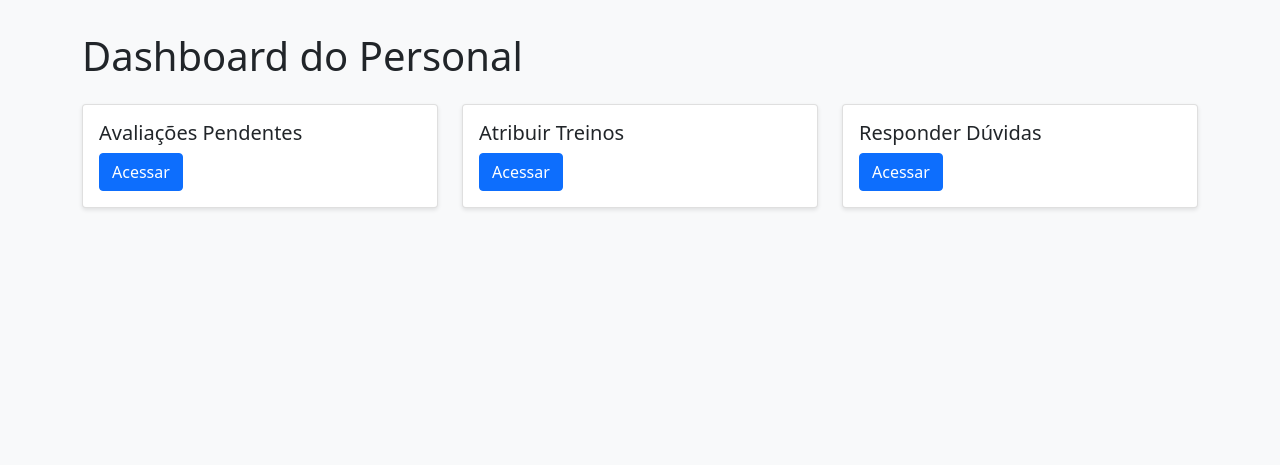
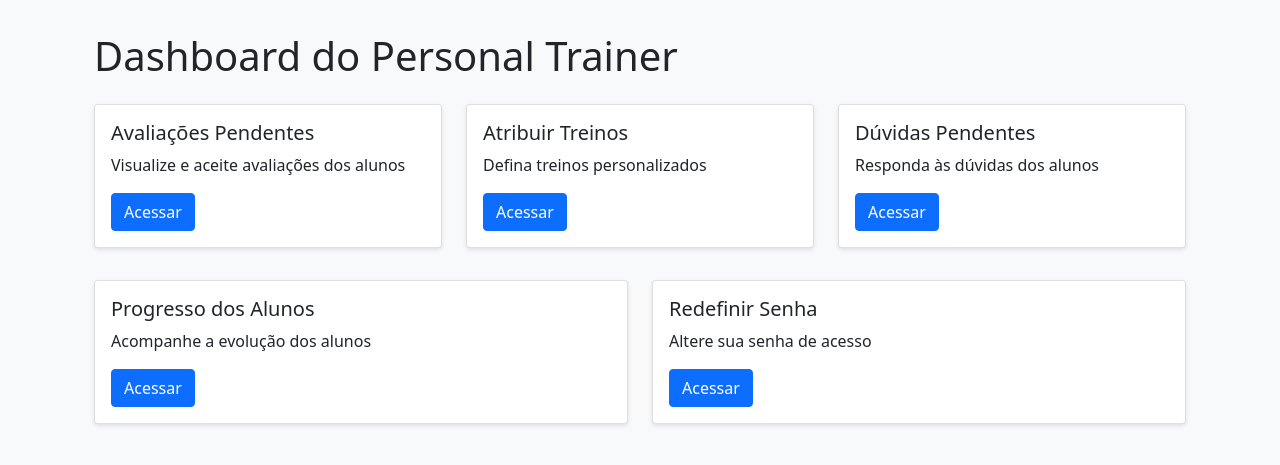
Before and after one commit to LuizFellipiFreire25/Sistema_Gym_Menager, a Flask app: template templates/personal/dashboard.html in a window 1280 px wide. Shown: the part 56-521 px from the top of the page. Run offline with Flask 3, Linux system fonts and the light colour scheme; the template is opened without the code that fills it, so the values that code supplies are empty.

Commit message:
Assistant checkpoint: Added Personal Trainer routes and updated dashboard
Assistant generated file changes:
- app.py: Add Personal Trainer routes
- templates/personal/dashboard.html: Update Personal dashboard template

---

User prompt:

Eu já implementei as funcionalidades do Administrador e do Aluno no meu projeto de academia usando Flask com SQLite. Agora quero que você implemente todas as funcionalidades que o Personal Trainer tinha no meu código original. Já enviei os módulos atualizados.

As funções que o Personal deve ter são:

1. Visualizar todas as avaliações pendentes e aceitá-las com dia e horário.

2. Visualizar o progresso de um aluno (peso, altura, IMC ao longo do tempo).

3. Visualizar as presenças de um aluno.

4. Atribuir treinos personalizados a alunos (lendo os treinos de um arquivo .txt).

5. Responder dúvidas dos alunos.

6. Redefinir sua própria senha.

Utilize a mesma estrutura usada para o Aluno e o Administrador. Assegure-se de que as rotas estejam protegidas por login (@login_required) e que apenas usuários com tipo 'Personal' possam acessá-las. As respostas podem ser render_template ou jsonify, igual às rotas dos outros perfis.

Replit-Commit-Author: Assistant
Replit-Commit-Session-Id: 503c9596-0493-47da-a8c6-5bf814fcdbd9

```diff
--- a/app.py
+++ b/app.py
@@ -395,6 +395,159 @@ def personal_dashboard():
         return redirect(url_for('login'))
     return render_template('personal/dashboard.html')
 
+@app.route('/personal/avaliacoes')
+@login_required
+def personal_avaliacoes():
+    if session['user_type'] != 'Personal':
+        return redirect(url_for('login'))
+
+    conn = sqlite3.connect('academia.db')
+    cursor = conn.cursor()
+    cursor.execute('SELECT * FROM avaliacoes WHERE personal_id IS NULL')
+    avaliacoes = cursor.fetchall()
+    conn.close()
+
+    return jsonify({'avaliacoes': avaliacoes})
+
+@app.route('/personal/aceitar-avaliacao', methods=['POST'])
+@login_required
+def personal_aceitar_avaliacao():
+    if session['user_type'] != 'Personal':
+        return redirect(url_for('login'))
+
+    avaliacao_id = request.form.get('avaliacao_id')
+    personal_id = session['user_id']
+    dia_escolhido = request.form.get('dia')
+    horario_escolhido = request.form.get('horario')
+
+    conn = sqlite3.connect('academia.db')
+    cursor = conn.cursor()
+
+    status = f"Avaliação marcada para {dia_escolhido} às {horario_escolhido} pelo Personal {personal_id}"
+    cursor.execute("UPDATE avaliacoes SET status = ?, personal_id = ? WHERE id = ?",
+                  (status, personal_id, avaliacao_id))
+
+    conn.commit()
+    conn.close()
+    return jsonify({'message': 'Avaliação aceita com sucesso'})
+
+@app.route('/personal/progresso/<aluno_nome>')
+@login_required
+def personal_ver_progresso(aluno_nome):
+    if session['user_type'] != 'Personal':
+        return redirect(url_for('login'))
+
+    conn = sqlite3.connect('academia.db')
+    cursor = conn.cursor()
+
+    cursor.execute('SELECT id FROM usuarios WHERE nome = ?', (aluno_nome,))
+    aluno = cursor.fetchone()
+
+    if aluno:
+        cursor.execute("SELECT data, peso, altura, imc FROM progresso WHERE aluno_id = ?", (aluno[0],))
+        progresso = cursor.fetchall()
+        conn.close()
+        return jsonify({'progresso': progresso})
+
+    conn.close()
+    return jsonify({'error': 'Aluno não encontrado'})
+
+@app.route('/personal/presencas/<aluno_nome>')
+@login_required
+def personal_ver_presencas(aluno_nome):
+    if session['user_type'] != 'Personal':
+        return redirect(url_for('login'))
+
+    conn = sqlite3.connect('academia.db')
+    cursor = conn.cursor()
+
+    cursor.execute('SELECT id FROM usuarios WHERE nome = ?', (aluno_nome,))
+    aluno = cursor.fetchone()
+
+    if aluno:
+        cursor.execute('SELECT data, status FROM presencas WHERE usuario_id = ?', (aluno[0],))
+        presencas = cursor.fetchall()
+        conn.close()
+        return jsonify({'presencas': presencas})
+
+    conn.close()
+    return jsonify({'error': 'Aluno não encontrado'})
+
+@app.route('/personal/atribuir-treino', methods=['POST'])
+@login_required
+def personal_atribuir_treino():
+    if session['user_type'] != 'Personal':
+        return redirect(url_for('login'))
+
+    nome_aluno = request.form.get('nome_aluno')
+    treino = request.form.get('treino')
+
+    conn = sqlite3.connect('academia.db')
+    cursor = conn.cursor()
+
+    cursor.execute('SELECT id FROM usuarios WHERE nome = ?', (nome_aluno,))
+    aluno = cursor.fetchone()
+
+    if aluno:
+        data_atual = datetime.now().strftime('%Y-%m-%d')
+        cursor.execute("INSERT INTO treinos_personalizados (aluno_id, treino, data_atribuicao) VALUES (?, ?, ?)",
+                      (aluno[0], treino, data_atual))
+        conn.commit()
+        conn.close()
+        return jsonify({'message': 'Treino atribuído com sucesso'})
+
+    conn.close()
+    return jsonify({'error': 'Aluno não encontrado'})
+
+@app.route('/personal/duvidas')
+@login_required
+def personal_ver_duvidas():
+    if session['user_type'] != 'Personal':
+        return redirect(url_for('login'))
+
+    conn = sqlite3.connect('academia.db')
+    cursor = conn.cursor()
+    cursor.execute("SELECT id, aluno_id, duvida, status FROM duvidas WHERE status = 'Pendente'")
+    duvidas = cursor.fetchall()
+    conn.close()
+
+    return jsonify({'duvidas': duvidas})
+
+@app.route('/personal/responder-duvida', methods=['POST'])
+@login_required
+def personal_responder_duvida():
+    if session['user_type'] != 'Personal':
+        return redirect(url_for('login'))
+
+    duvida_id = request.form.get('duvida_id')
+    resposta = request.form.get('resposta')
+
+    conn = sqlite3.connect('academia.db')
+    cursor = conn.cursor()
+    cursor.execute("UPDATE duvidas SET resposta = ?, status = 'Respondida' WHERE id = ?",
+                  (resposta, duvida_id))
+    conn.commit()
+    conn.close()
+
+    return jsonify({'message': 'Dúvida respondida com sucesso'})
+
+@app.route('/personal/redefinir-senha', methods=['POST'])
+@login_required
+def personal_redefinir_senha():
+    if session['user_type'] != 'Personal':
+        return redirect(url_for('login'))
+
+    email = session['user_email']
+    nova_senha = request.form.get('nova_senha')
+
+    conn = sqlite3.connect('academia.db')
+    cursor = conn.cursor()
+    cursor.execute("UPDATE usuarios SET senha = ? WHERE email = ?", (nova_senha, email))
+    conn.commit()
+    conn.close()
+
+    return jsonify({'message': 'Senha alterada com sucesso'})
+
 @app.route('/logout')
 def logout():
     session.clear()
--- a/templates/personal/dashboard.html
+++ b/templates/personal/dashboard.html
@@ -1,14 +1,16 @@
 
 {% extends "base.html" %}
-{% block title %}Personal Dashboard{% endblock %}
+{% block title %}Dashboard do Personal{% endblock %}
 {% block content %}
-<h1>Dashboard do Personal</h1>
+<div class="container mt-4">
+    <h1>Dashboard do Personal Trainer</h1>
     <div class="row mt-4">
         <div class="col-md-4 mb-3">
             <div class="card">
                 <div class="card-body">
                     <h5 class="card-title">Avaliações Pendentes</h5>
-                <a href="#" class="btn btn-primary">Acessar</a>
+                    <p class="card-text">Visualize e aceite avaliações dos alunos</p>
+                    <button onclick="verAvaliacoes()" class="btn btn-primary">Acessar</button>
                 </div>
             </div>
         </div>
@@ -16,15 +18,38 @@
             <div class="card">
                 <div class="card-body">
                     <h5 class="card-title">Atribuir Treinos</h5>
-                <a href="#" class="btn btn-primary">Acessar</a>
+                    <p class="card-text">Defina treinos personalizados</p>
+                    <button onclick="atribuirTreino()" class="btn btn-primary">Acessar</button>
                 </div>
             </div>
         </div>
         <div class="col-md-4 mb-3">
             <div class="card">
                 <div class="card-body">
-                <h5 class="card-title">Responder Dúvidas</h5>
-                <a href="#" class="btn btn-primary">Acessar</a>
+                    <h5 class="card-title">Dúvidas Pendentes</h5>
+                    <p class="card-text">Responda às dúvidas dos alunos</p>
+                    <button onclick="verDuvidas()" class="btn btn-primary">Acessar</button>
+                </div>
+            </div>
+        </div>
+    </div>
+    <div class="row mt-3">
+        <div class="col-md-6 mb-3">
+            <div class="card">
+                <div class="card-body">
+                    <h5 class="card-title">Progresso dos Alunos</h5>
+                    <p class="card-text">Acompanhe a evolução dos alunos</p>
+                    <button onclick="verProgresso()" class="btn btn-primary">Acessar</button>
+                </div>
+            </div>
+        </div>
+        <div class="col-md-6 mb-3">
+            <div class="card">
+                <div class="card-body">
+                    <h5 class="card-title">Redefinir Senha</h5>
+                    <p class="card-text">Altere sua senha de acesso</p>
+                    <button onclick="redefinirSenha()" class="btn btn-primary">Acessar</button>
+                </div>
             </div>
         </div>
     </div>
```
Lines whose indentation alone changed are shown as unchanged.
